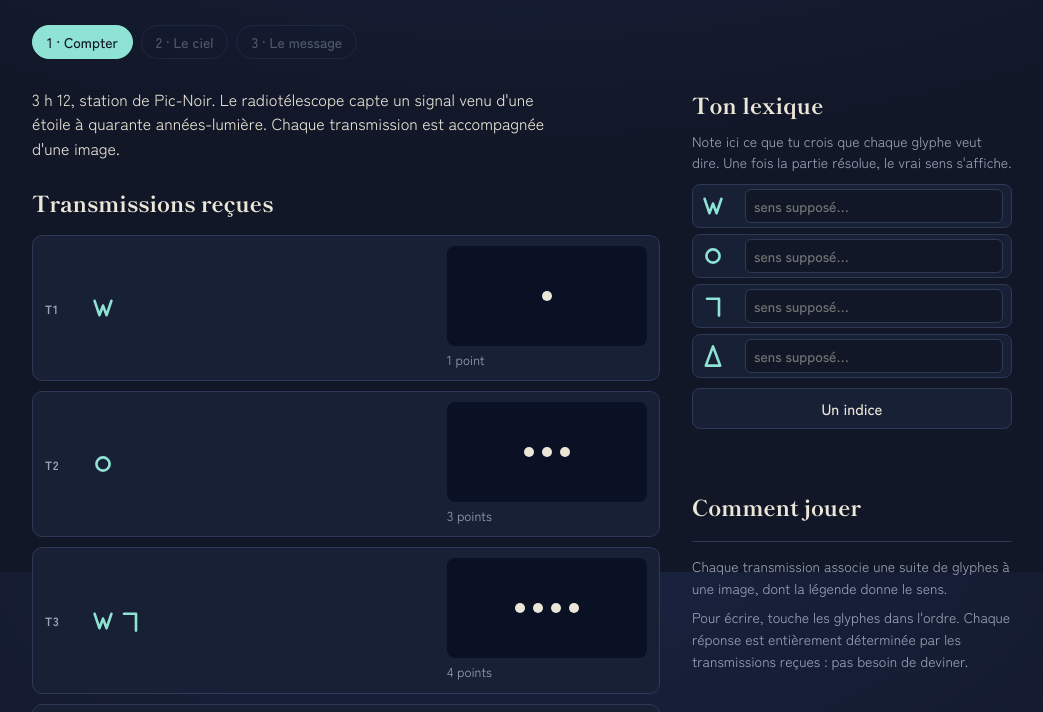
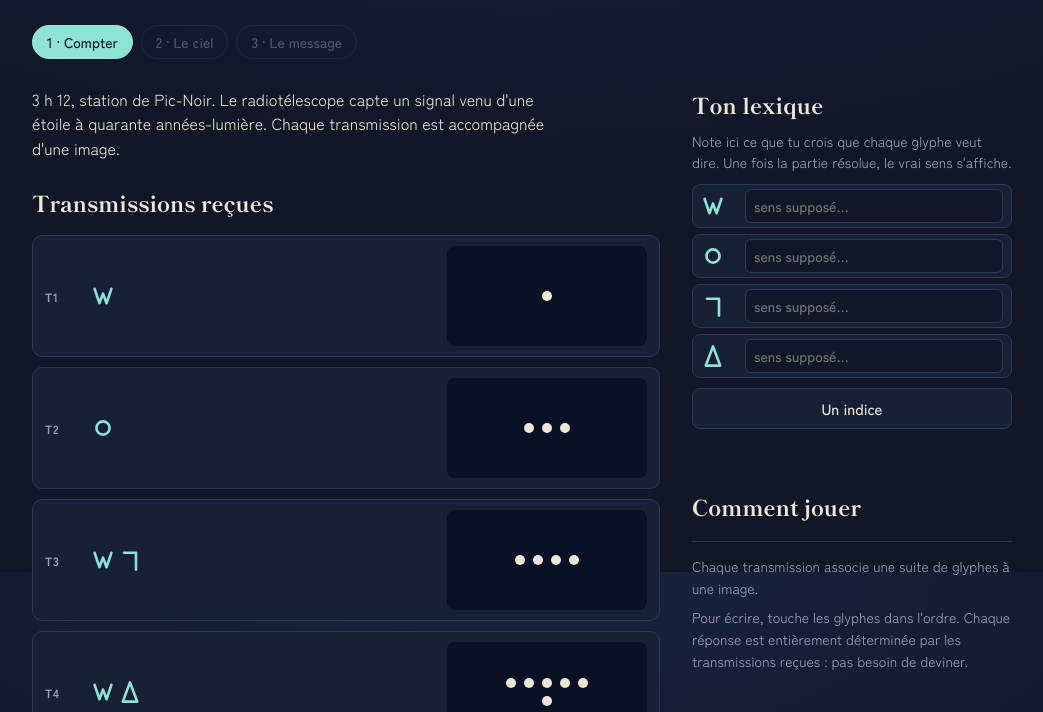
Before and after one commit to SebastienPingal/jardin-des-enigmes, a website built with Vite: page signal/index.html in a window 1280 px wide. Shown: the part 228-940 px from the top of the page, without its empty margins (118-1161 px from the left). Built offline with nearby package versions, Linux system fonts and the light colour scheme.

Commit message:
Signal : plus de légende sous les images avant la résolution
Les légendes (« 15 points », « deux soleils »…) sont masquées tant que la
partie n'est pas résolue : il faut lire l'image elle-même. Elles restent
lisibles par les lecteurs d'écran et réapparaissent avec la traduction
une fois la partie résolue.

Co-Authored-By: Claude Opus 5.5 <noreply@anthropic.com>
Claude-Session: https://claude.ai/code/session_01U7oRBUK92b3gNqWSdVzrJ9

```diff
--- a/signal/index.html
+++ b/signal/index.html
@@ -41,7 +41,7 @@
         <div class="rules">
           <h2>Comment jouer</h2>
           <div class="note">
-            <p>Chaque transmission associe une suite de glyphes à une image, dont la légende donne le sens.</p>
+            <p>Chaque transmission associe une suite de glyphes à une image.</p>
             <p>Pour écrire, touche les glyphes dans l'ordre. Chaque réponse est entièrement déterminée par les transmissions reçues : pas besoin de deviner.</p>
           </div>
         </div>
--- a/src/games/signal/main.ts
+++ b/src/games/signal/main.ts
@@ -83,7 +83,8 @@ function renderTransmissions() {
       return (
         `<li class="transmission"><span class="t-num">T${i + 1}</span>` +
         `<div class="t-text">${message(t.glyphs)}${gloss}</div>` +
-        `<figure>${sceneSvg(t.scene)}<figcaption>${t.caption}</figcaption></figure></li>`
+        // La légende n'apparaît qu'une fois la partie résolue (avant : seulement pour les lecteurs d'écran)
+        `<figure>${sceneSvg(t.scene)}<figcaption class="${done ? "" : "sr-only"}">${t.caption}</figcaption></figure></li>`
       );
     })
     .join("");
--- a/src/games/signal/signal.css
+++ b/src/games/signal/signal.css
@@ -37,7 +37,11 @@
 .gloss { display: flex; flex-wrap: wrap; gap: 4px; font-size: 13px; color: var(--ok); }
 .gloss span + span::before { content: "·"; margin-right: 4px; color: var(--muted); }
 figure { margin: 0; display: grid; gap: 4px; }
-figcaption { font-size: 13px; color: var(--muted); }
+figcaption { font-size: 13px; color: var(--ok); }
+.sr-only {
+  position: absolute; width: 1px; height: 1px; padding: 0; margin: -1px;
+  overflow: hidden; clip: rect(0 0 0 0); white-space: nowrap; border: 0;
+}
 @media (max-width: 560px) {
   .transmission { grid-template-columns: 28px minmax(0, 1fr); }
   .transmission figure { grid-column: 2; }
```
